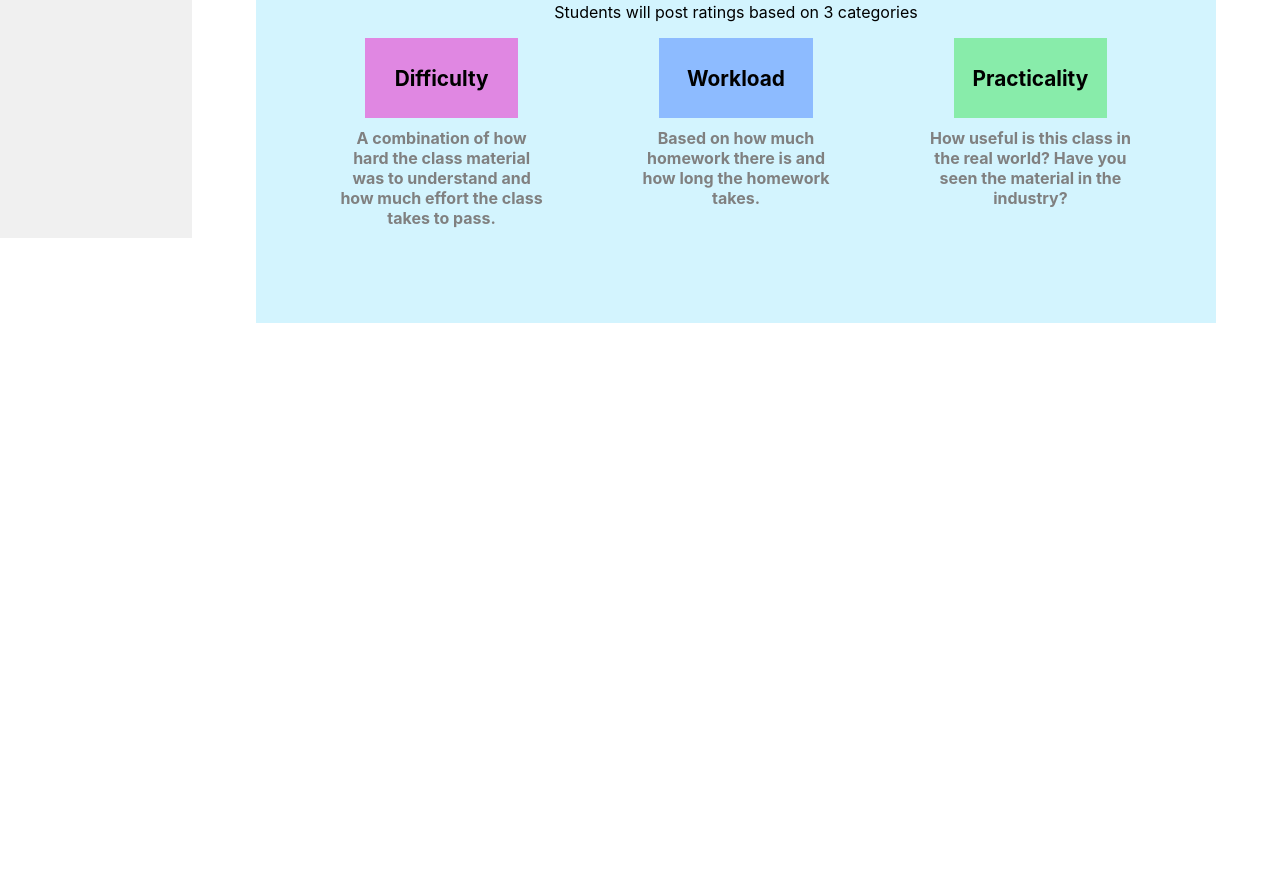
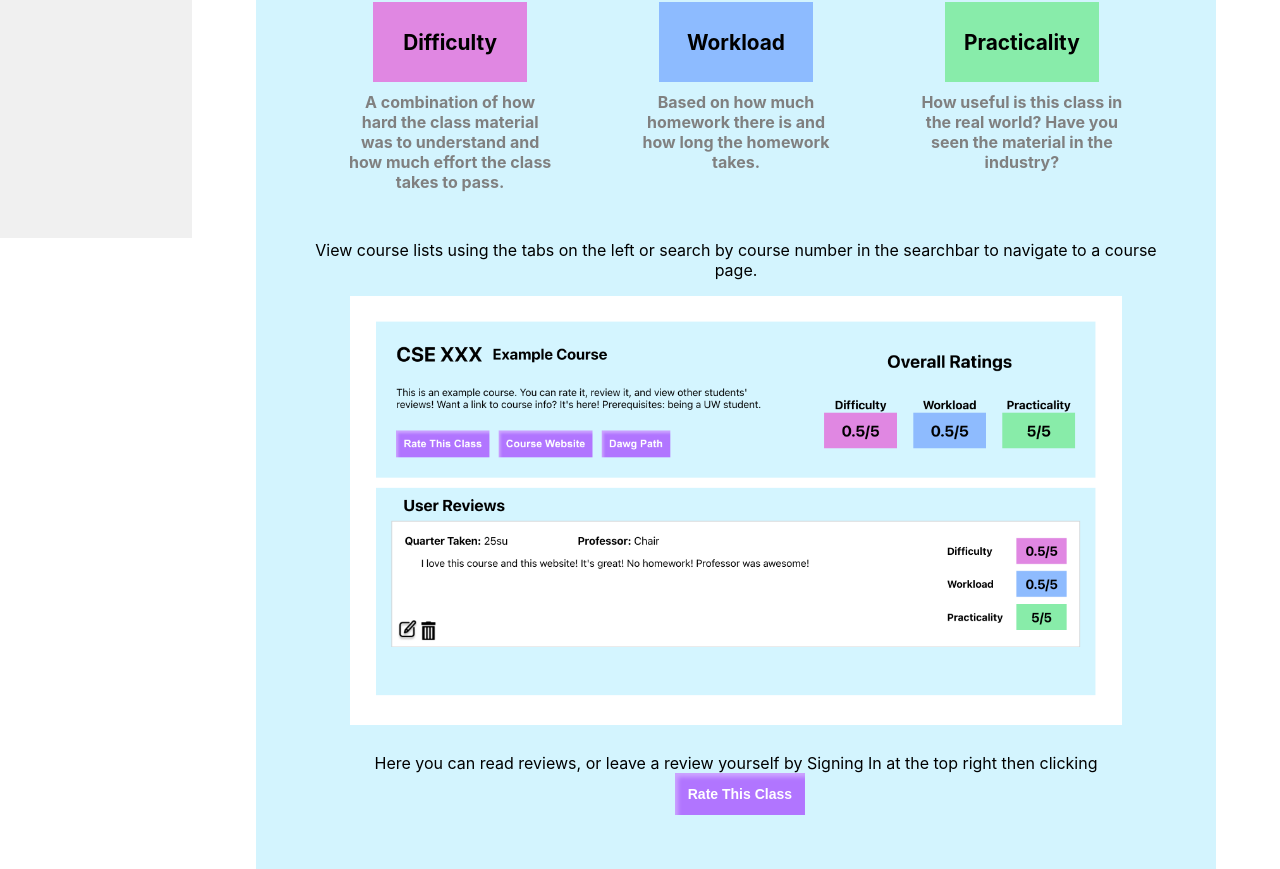
Before and after one commit to twang7310/rate-my-cse, a React (Create React App) app in the folder app/: page / in a window 1280 px wide. Shown: the part 562-1431 px from the top of the page. Before the commit the page ends 885 px from the top, so only its background shows below. Built offline with nearby package versions, Linux system fonts and the light colour scheme.

Commit message:
Added to homepage

```diff
--- a/app/src/Homepage/Homepage.css
+++ b/app/src/Homepage/Homepage.css
@@ -1,4 +1,3 @@
-
 /* Homepage container/background */
 .homepage {
   display: flex;
@@ -10,7 +9,7 @@
   left: 20%;
   right: 5%;
   text-align: center;
-  padding: 3%;
+  padding: 3% 4%;
 }
 
 /* Welcome header */
@@ -33,13 +32,13 @@
   height: 50%;
   width: 100%;
   font-size: clamp(1px, 16px, 4vw);
-  margin: 40px;
 }
 
 /* Explanation below the How it works: header */
 .explanation {
   font-weight: normal;
   font-size: clamp(1px, 16px, 4vw);
+  margin-top: 3vh;
 }
 
 .ratingsflexbox {
@@ -87,3 +86,14 @@
   width: 16vw;
   font-size: clamp(1px, 16px, 2vw);
 }
+
+.page-instructions {
+  margin-top: 4vh;
+}
+
+.example-button {
+  align-items: center;
+  margin-left: 1ch;
+  padding: 1.5% !important;
+  font-size: clamp(1px, 14px, 3vw) !important;
+}
--- a/app/src/Homepage/Homepage.tsx
+++ b/app/src/Homepage/Homepage.tsx
@@ -1,5 +1,6 @@
 import './Homepage.css'
 import {SearchBar} from '../utils/utils';
+import CoursePageExample from './course-page.png';
 
 /*
     Template for the rating boxes.
@@ -69,6 +70,23 @@ export const HomePage: React.FC = () => {
                         seen the material in the industry?
                     </RatingDesc>
                 </div>
+                <div className="page-instructions">
+                    <h3 className="explanation">
+                        View course lists using the tabs on the left or search by
+                        course number in the searchbar to navigate to a course page.
+                    </h3>
+                    <img
+                        src={CoursePageExample}
+                        alt="Example course page"
+                        width="90%"
+                        height="auto"
+                    />
+                    <h3 className="explanation">
+                        Here you can read reviews, or leave a review yourself by Signing In at the top right then clicking
+                        <button className="purple-button example-button">Rate This Class</button>
+                    </h3>
+
+                </div>
             </div>
         </div>
     );
```
Also changed, not shown: app/src/Homepage/course-page.png (added).
